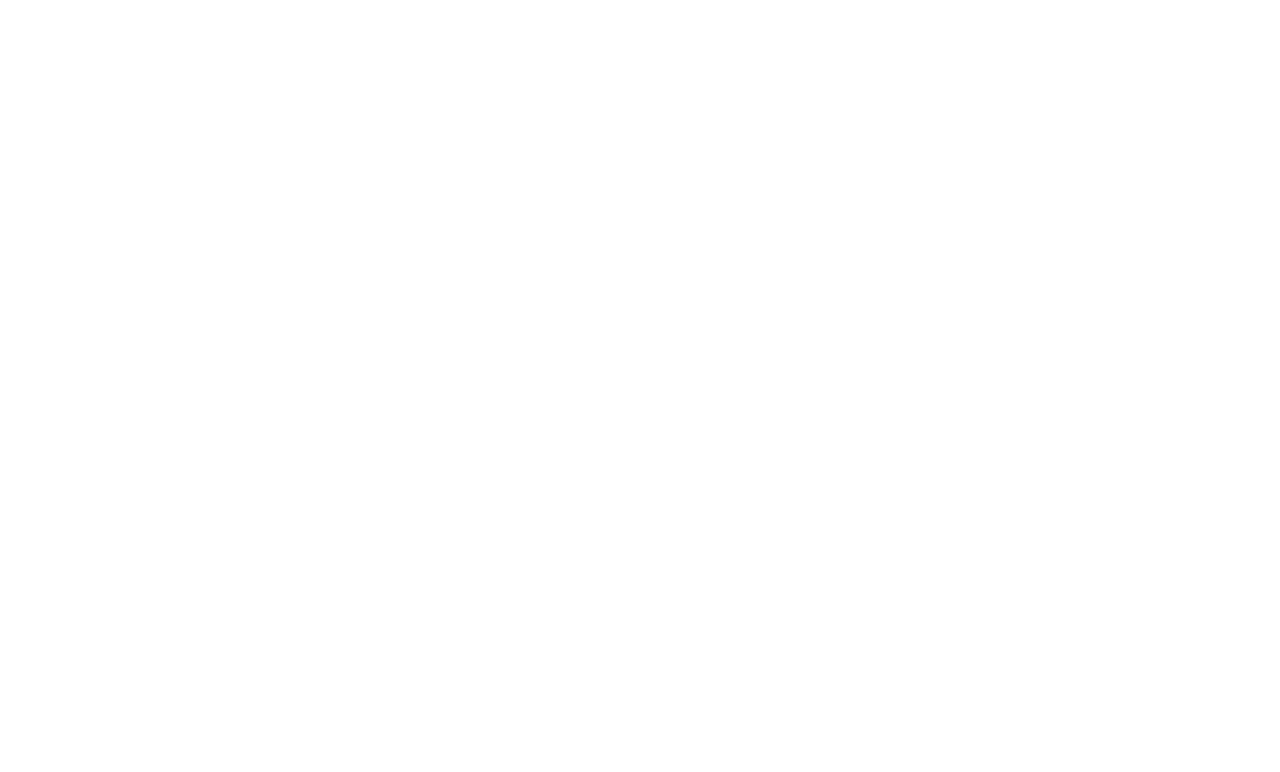
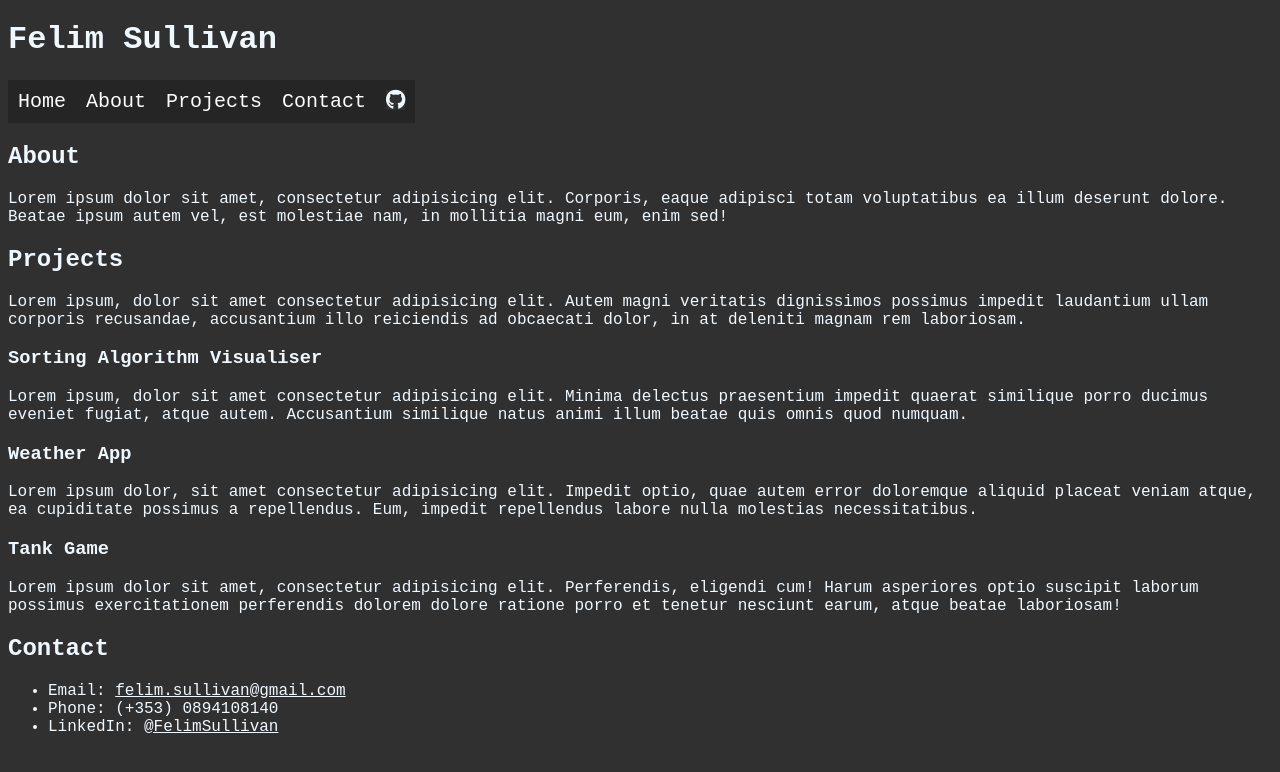
Before and after one commit to Felim-S/felim-s.github.io, a plain HTML site: page index.html in a window 1280 px wide. Drawn offline with Linux system fonts and the light colour scheme.

Commit message:
basic-html-structure

```diff
--- a/index.html
+++ b/index.html
@@ -7,6 +7,53 @@
     <title>Portfolio</title>
 </head>
 <body>
+    <header>
+        <h1>Felim Sullivan</h1>
+    </header>
 
+    <nav class="navbar">
+        <ol>
+            <li><a href="index.html">Home</a></li>
+            <li><a href="about.html">About</a></li>
+            <li><a href="projects.html">Projects</a></li>
+            <li><a href="contact.html">Contact</a></li>
+            <li><a href="https://github.com/Felim-S" target="_blank"><i id="github-icon" class="fa-brands fa-github"></i></a></li>
+        </ol>
+    </nav>
+
+    <main>
+        <h2>About</h2>
+        <p>Lorem ipsum dolor sit amet, consectetur adipisicing elit. Corporis, eaque adipisci totam voluptatibus ea illum deserunt dolore. Beatae ipsum autem vel, est molestiae nam, in mollitia magni eum, enim sed!</p>
+        <h2>Projects</h2>
+        <p>Lorem ipsum, dolor sit amet consectetur adipisicing elit. Autem magni veritatis dignissimos possimus impedit laudantium ullam corporis recusandae, accusantium illo reiciendis ad obcaecati dolor, in at deleniti magnam rem laboriosam.</p>
+        <h3>Sorting Algorithm Visualiser</h3>
+        <p>Lorem ipsum, dolor sit amet consectetur adipisicing elit. Minima delectus praesentium impedit quaerat similique porro ducimus eveniet fugiat, atque autem. Accusantium similique natus animi illum beatae quis omnis quod numquam.</p>
+        <h3>Weather App</h3>
+        <p>Lorem ipsum dolor, sit amet consectetur adipisicing elit. Impedit optio, quae autem error doloremque aliquid placeat veniam atque, ea cupiditate possimus a repellendus. Eum, impedit repellendus labore nulla molestias necessitatibus.</p>
+        <h3>Tank Game</h3>
+        <p>Lorem ipsum dolor sit amet, consectetur adipisicing elit. Perferendis, eligendi cum! Harum asperiores optio suscipit laborum possimus exercitationem perferendis dolorem dolore ratione porro et tenetur nesciunt earum, atque beatae laboriosam!</p>
+    </main>
+
+    <footer>
+        <h2>Contact</h2>
+        <ul>
+            <li>
+                Email:
+                <a href="mailto:felim.sullivan@gmail.com">
+                felim.sullivan@gmail.com
+                </a>
+            </li>
+            <li>
+                Phone: (+353) 0894108140
+            </li>
+            <li>
+                LinkedIn:
+                <a href="https://www.linkedin.com/in/felim-sullivan-75b320333/" target="_blank">
+                    @FelimSullivan
+                </a>
+            </li>
+        </ul>
+    </footer>
+    <script src="https://kit.fontawesome.com/1c1db254c2.js" crossorigin="anonymous"></script>
 </body>
 </html>
--- a/styles.css
+++ b/styles.css
@@ -0,0 +1,34 @@
+*{
+    background-color: rgb(48, 48, 48);
+    color: aliceblue;
+    font-family: 'Courier New', Courier, monospace;
+}
+
+.navbar ol{
+    font-size: 20px;
+    list-style-type: none;
+    padding: 0px;
+    margin: 0px;
+    overflow: hidden;
+}
+
+.navbar a{
+    color: white;
+    background-color: rgb(37, 37, 37);
+    text-decoration: none;
+    padding: 10px;
+    display: block;
+    text-align: center;
+}
+
+.navbar a:hover{
+    background-color: hsl(0, 0%, 77%);
+}
+
+.navbar a:active{
+    background-color: hsl(0, 0%, 90%);
+}
+
+.navbar li{
+    float: left;
+}
```
